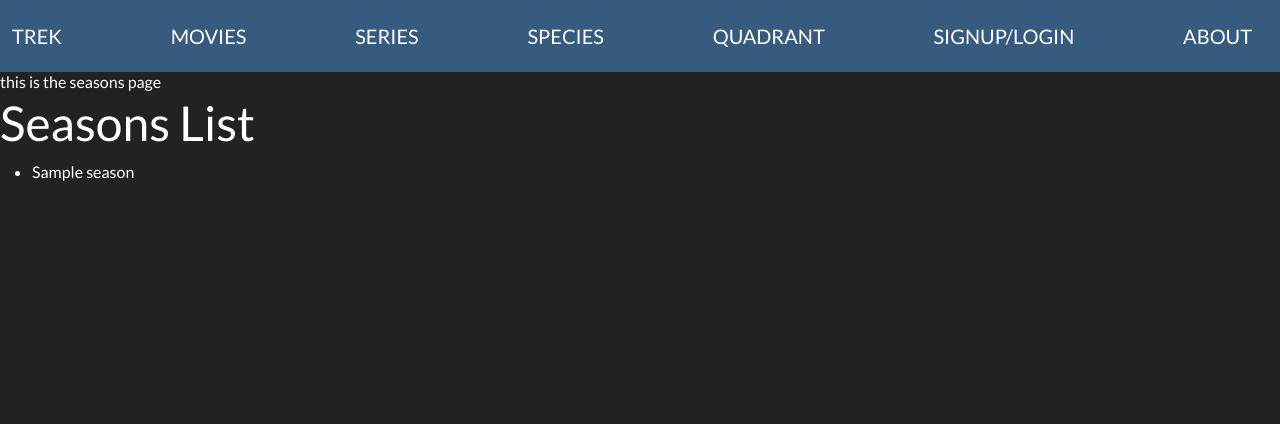
After one commit to pmbyrd/all-trek, a Flask app: template trek_blueprints/series/templates/seasons.html in a window 1280 px wide. The commit adds this page. Shown: the top 424 px of the page. Run offline with Flask 3, Linux system fonts and the light colour scheme; the template is opened without the code that fills it: values that come from a table or form of the project are taken from there, others are empty; tables that the repository leaves empty hold one stand-in row (values such as "Sample post").

Commit message:
added seasons, episodes

```diff
--- /dev/null
+++ b/trek_blueprints/series/templates/seasons.html
@@ -0,0 +1,15 @@
+{% extends "base.html"%}
+{% block title %}Seasons{% endblock %}
+
+{% block content %}
+
+this is the seasons page
+
+    <h1>Seasons List</h1>
+    <ul>
+        {% for season in seasons %}
+            <li>{{ season.title }}</li>
+        {% endfor %}
+    </ul>
+
+{% endblock %}
--- a/trek_blueprints/series/templates/series.html
+++ b/trek_blueprints/series/templates/series.html
@@ -9,4 +9,8 @@ this is the series page
             <li>{{ series.title }}</li>
         {% endfor %}
     </ul>
+    <!-- link to the episodes and seasons -->
+    <a href="/series/episodes">Episodes</a>
+    <a href="/series/seasons">Seasons</a>
+
 {% endblock %}
```
Also changed, not shown: trek_blueprints/series/templates/episodes.html (added, +15 -0 lines).
